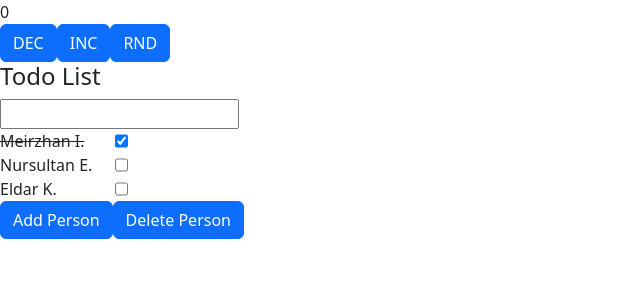
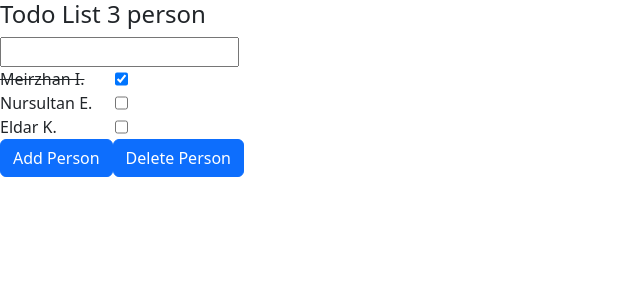
Before and after one commit to MeirzhanHg/redux-test, a React (Create React App) app: page / in a window 1280 px wide. Shown: the top 300 px of the page, without its empty margins (0-640 px from the left). Built offline with nearby package versions, Linux system fonts and the light colour scheme.

Commit message:
modificate todoList

```diff
--- a/src/components/App.js
+++ b/src/components/App.js
@@ -1,10 +1,8 @@
-import Counter from "./counter/Counter";
 import TodoList from "./todoList/TodoList";
 
 const App = () => {
     return (
         <>
-            <Counter/>
             <TodoList/>
         </>
     )
--- a/src/components/counter/Counter.js
+++ /dev/null
@@ -1,24 +0,0 @@
-import { useSelector, useDispatch } from "react-redux";
-import {inc, dec, rnd} from './counterSlice';
-
-const Counter = () => {
-    const counter = useSelector(state => state.counter.counter)
-    const dispatch = useDispatch()
-
-    const newValue = Math.floor(Math.random() * 10)
-
-    function randomValue(value) {
-        dispatch(rnd(value))
-    }
-
-    return (
-        <div>
-            <div>{counter}</div>
-            <button onClick={() => dispatch(dec())} className="btn btn-primary">DEC</button>
-            <button onClick={() => dispatch(inc())} className="btn btn-primary">INC</button>
-            <button onClick={() => randomValue(newValue)} className="btn btn-primary">RND</button>
-        </div>
-    )
-}
-
-export default Counter;
--- a/src/components/counter/counterSlice.js
+++ /dev/null
@@ -1,31 +0,0 @@
-import { createSlice } from "@reduxjs/toolkit";
-
-const initialState = {
-    counter: 0
-}
-
-const counterSlice = createSlice({
-    name: 'counter',
-    initialState,
-    reducers: {
-        inc: state => {
-            state.counter++
-        },
-        dec: state => {
-            state.counter--
-        },
-        rnd: (state, action) => {
-            state.counter = state.counter * action.payload
-        }
-    }
-})
-
-const {actions, reducer} = counterSlice
-
-export default reducer;
-
-export const {
-    inc,
-    dec,
-    rnd
-} = actions;
--- a/src/components/todoList/TodoList.js
+++ b/src/components/todoList/TodoList.js
@@ -7,7 +7,7 @@ import { addPerson, delPerson, changeCheck } from './todoListSlice';
 import './todoList.css'
 
 const TodoList = () => {
-    const list = useSelector(state => state.todo.list)
+    const {list, counter} = useSelector(state => state.todo)
     const dispatch = useDispatch()
 
     const [name, setName] = useState('')
@@ -53,7 +53,7 @@ const TodoList = () => {
     return (
         <>
             <div className="todo">
-                <h4>Todo List</h4>
+                <h4>Todo List <span>{counter} person</span></h4>
 
                 <div className="input">
                     <input type="text" value={name} onChange={(e) => setName(e.target.value)} />
--- a/src/components/todoList/todoListSlice.js
+++ b/src/components/todoList/todoListSlice.js
@@ -1,6 +1,7 @@
 import { createSlice } from "@reduxjs/toolkit";
 
 const initialState = {
+    counter: 3,
     list: [
         { id: 1, name: 'Meirzhan I.', checked: true },
         { id: 2, name: 'Nursultan E.', checked: false },
@@ -14,9 +15,11 @@ const todoListSlice = createSlice({
     reducers: {
         addPerson: (state, action) => {
             state.list.push(action.payload)
+            state.counter = state.list.length
         },
         delPerson: state => {
             state.list = state.list.filter(item => !item.checked)
+            state.counter = state.list.length
         },
         changeCheck: (state, action) => {
             state.list = state.list.map(item => item.id === action.payload ?
--- a/src/index.js
+++ b/src/index.js
@@ -6,12 +6,11 @@ import { configureStore } from '@reduxjs/toolkit';
 import { Provider } from 'react-redux';
 
 import todo from './components/todoList/todoListSlice';
-import counter from './components/counter/counterSlice';
 // *** DISPATCH БЕРЕТ ACTION И ПЕРЕДАЕТ К REDUCER ***
 
 // SETTINGS FOR DEVTOOLS REDUX
 const store = configureStore({
-  reducer: {todo, counter},
+  reducer: {todo},
   devTools: process.env.NODE_ENV !== 'production'
 })
 
```
